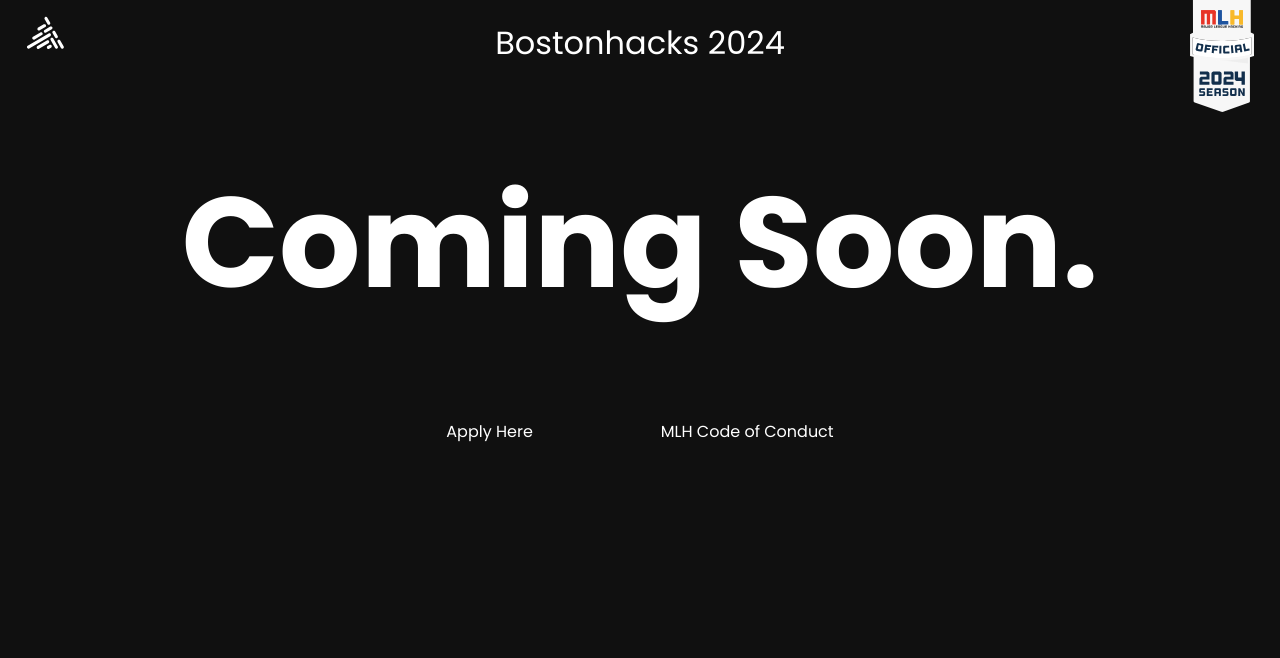
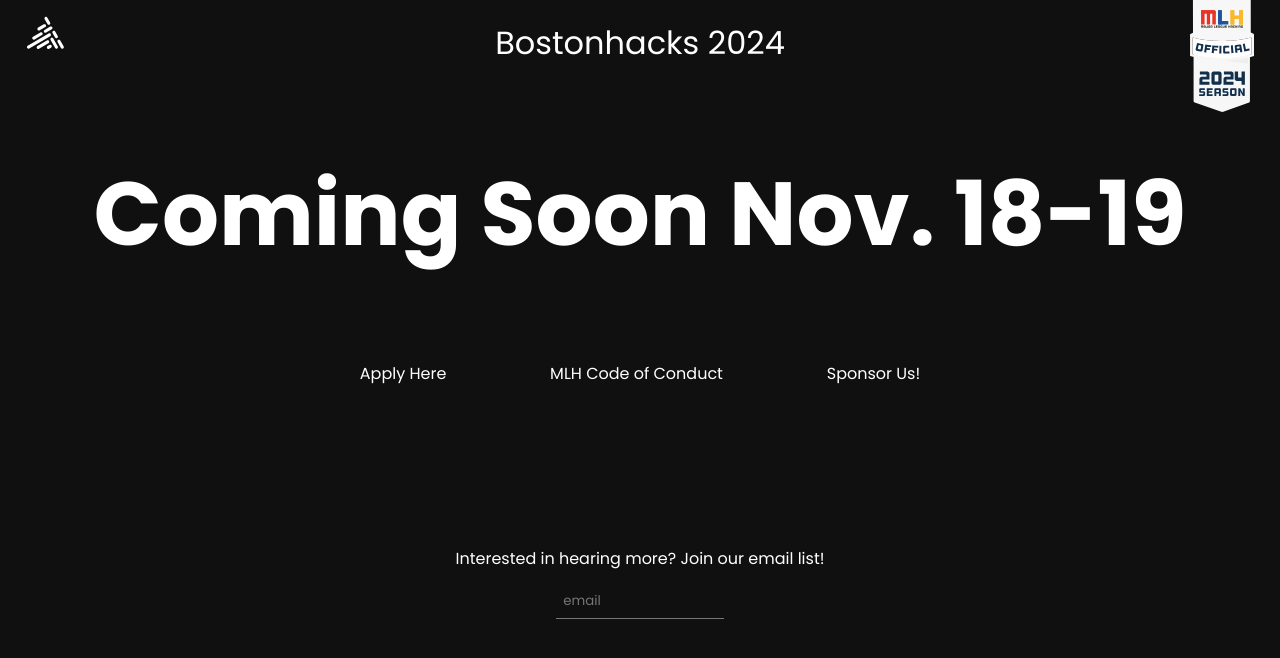
Before and after one commit to Bostonhacks/BostonHacks-2022, a React (Create React App) app: page /application in a window 1280 px wide. Shown: the top 658 px of the page. Built offline with nearby package versions, Linux system fonts and the light colour scheme.

Commit message:
added sponsor us

```diff
--- a/src/App.css
+++ b/src/App.css
@@ -48,12 +48,12 @@
 
 .coming-soon-text {
   font-family: 'Poppins', sans-serif;
-  font-size: 10vw;
+  font-size: 7vw;
   font-weight: 700;
   color: white;
 }
 
-.buttons-container {
+.outer-buttons-container {
   position: relative;
   top: 20%;
   width: 100%;
@@ -61,34 +61,54 @@
   align-items: center;
   justify-content: center;
 }
-.apply-button {
-  font-family: 'Poppins', sans-serif;
-  color: white;
-  text-decoration: none;
-  margin-right: 10%;
+
+.buttons-container {
+  width: 60%;
+  display: flex;
+  align-items: center;
+  justify-content: space-evenly;
 }
 
-.apply-button:hover {
-  color: lightgray;
-  transition-duration: 0.3s;
-}
-
-.mlh-code-of-conduct-container {
-  position: absolute;
-  bottom: 0;
-  width: 100%;
-  padding-bottom: 1%;
-  display: flex;
-  justify-content: center;
-}
-.mlh-code-of-conduct {
+.buttons-container a {
   font-family: 'Poppins', sans-serif;
   color: white;
   text-decoration: none;
 }
 
-.mlh-code-of-conduct:hover {
+.buttons-container a:hover {
   color: lightgray;
+  transition-duration: 0.3s;
+}
+
+.email-form {
+  position: relative;
+  top: 40%;
+  width: 100;
+  display: flex;
+  align-items: center;
+  flex-direction: column;
+}
+
+.email-label {
+  font-family: 'Poppins', sans-serif;
+  color: white;
+  font-weight: 400;
+  margin-bottom: 1%;
+}
+
+.email-input {
+  width: 12vw;
+  padding: 7px;
+  outline: 0;
+  background-color: #101010;
+  border-width: 0 0 1px;
+  font-family: 'Poppins', sans-serif;
+  color: white;
+  font-weight: 400;
+}
+
+.email-input:focus {
+  border-color: white;
   transition-duration: 0.3s;
 }
 
--- a/src/App.js
+++ b/src/App.js
@@ -17,8 +17,9 @@ const App = () => {
         <h1 className="bhacks-text">Bostonhacks 2024</h1>
       </div>
       <div className="coming-soon-container">
-        <h1 className="coming-soon-text">Coming Soon.</h1>
+        <h1 className="coming-soon-text">Coming Soon Nov. 18-19</h1>
       </div>
+      <div className="outer-buttons-container">
         <div className="buttons-container">
           <a
             href="https://organize.mlh.io/participants/events/9891-bostonhacks"
@@ -32,8 +33,20 @@ const App = () => {
           >
             MLH Code of Conduct
           </a>
+          <a
+            href="https://drive.google.com/file/d/1QXGi1T9DDUsQ0gbiHKvN5lo3pR0fJw2f/view?usp=sharing"
+            className="sponsor-us-button"
+          >
+            Sponsor Us!
+          </a>
         </div>
-      <div className="mlh-code-of-conduct-container"></div>
+      </div>
+      <form className="email-form">
+        <label className="email-label">
+          Interested in hearing more? Join our email list!
+        </label>
+        <input className="email-input" type="text" placeholder="email" />
+      </form>
     </div>
   );
 };
```
Lines whose indentation alone changed are shown as unchanged.
